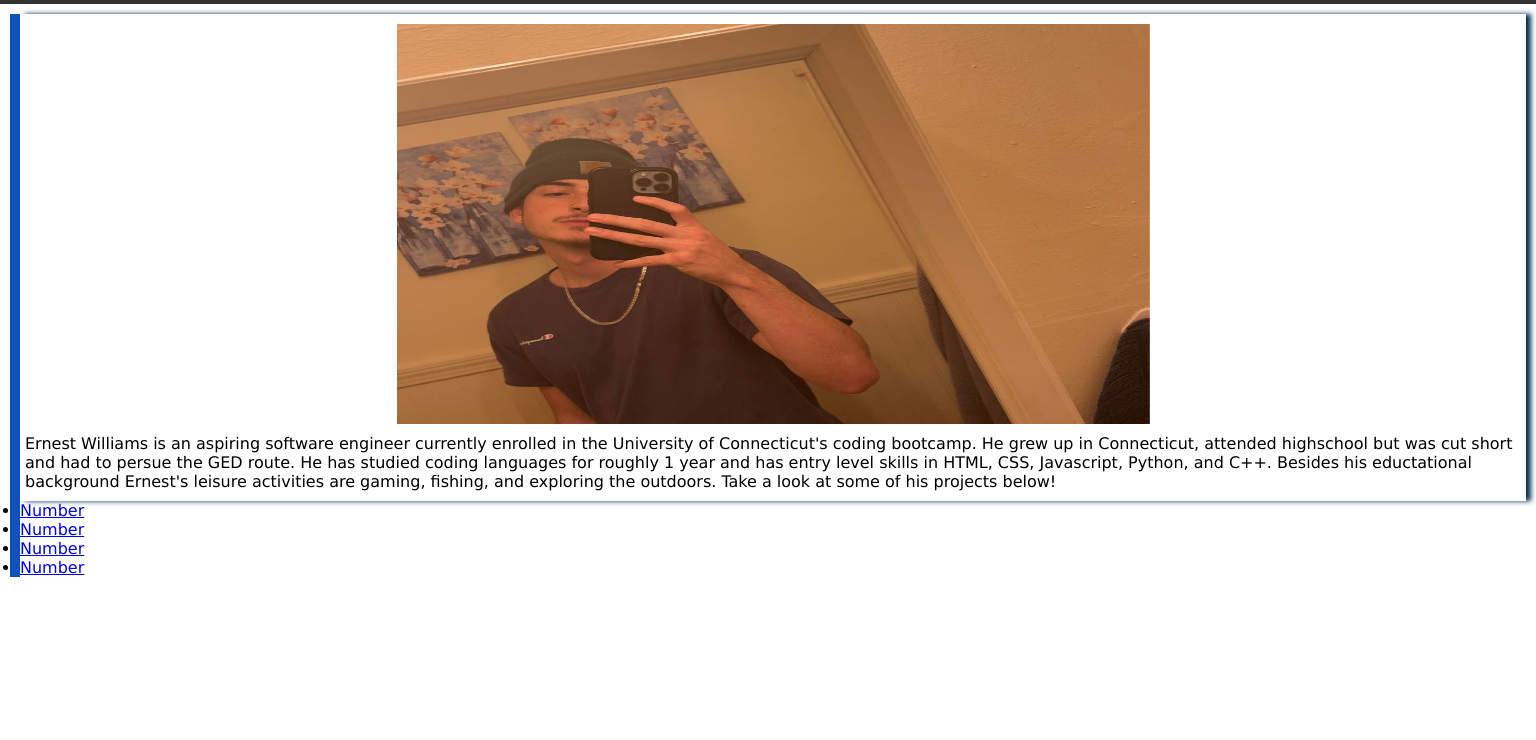
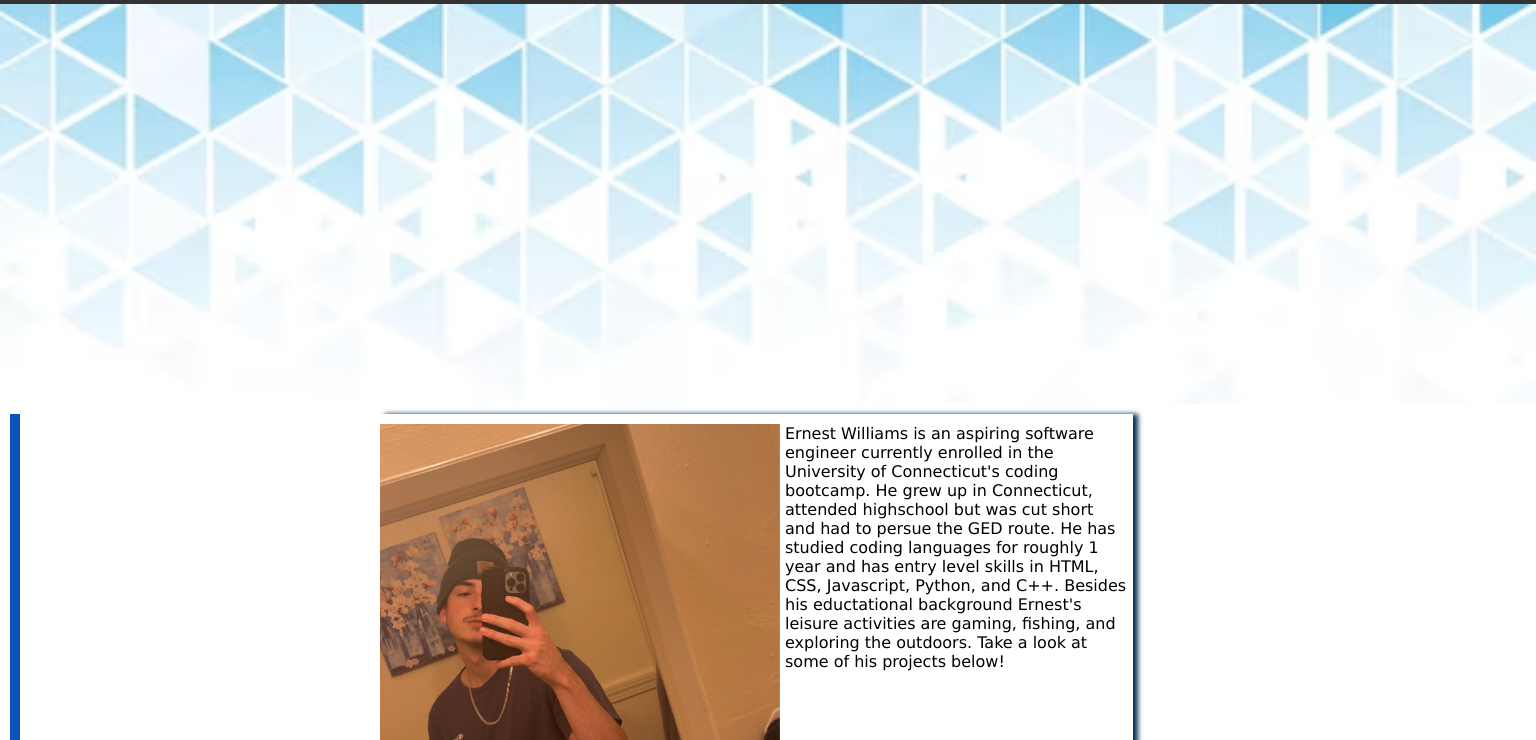
Before and after one commit to kiedae/Ernests-Project-Portfolio, a plain HTML site: page index.html in a window 1536 px wide. Shown: the part 44-784 px from the top of the page. Drawn offline with Linux system fonts and the light colour scheme.

Commit message:
added background img between header and first section to liven up the webpage.

```diff
--- a/assets/style.css
+++ b/assets/style.css
@@ -55,6 +55,17 @@ header {
     color: #333333;
 }
 
+.hero {
+    background-color: #003152;
+    background-image: url(background1.avif);
+    height: 400px;
+    width: 100%;
+    background-size: cover;
+    background-position: center;
+}
+
+
+
 .aboutbox {
     display: flex;
     flex-direction: column;
@@ -77,3 +88,30 @@ header {
     /* easier to do media queries later on */
     flex-wrap: wrap;
 }
+
+
+@media screen and (min-width: 1440px) {
+    header {
+        width: 100%;
+    }
+
+
+    .headcontainer {
+        width: 100%;
+    }
+
+    .aboutbox {
+        width: 50%;
+        display: flex;
+        flex-direction: row;
+        align-self: center;
+        margin-left: 360px;
+    }
+
+
+
+    .headshot {
+        width: 400px;
+        height: 400px;
+    }
+}
--- a/index.html
+++ b/index.html
@@ -19,6 +19,8 @@
  </nav>
 </div>
 </header>
+<div class="hero">
+</div>
 
 <div class="bord">
 <section class="About">
```
Also changed, not shown: assets/background1.avif (added).
